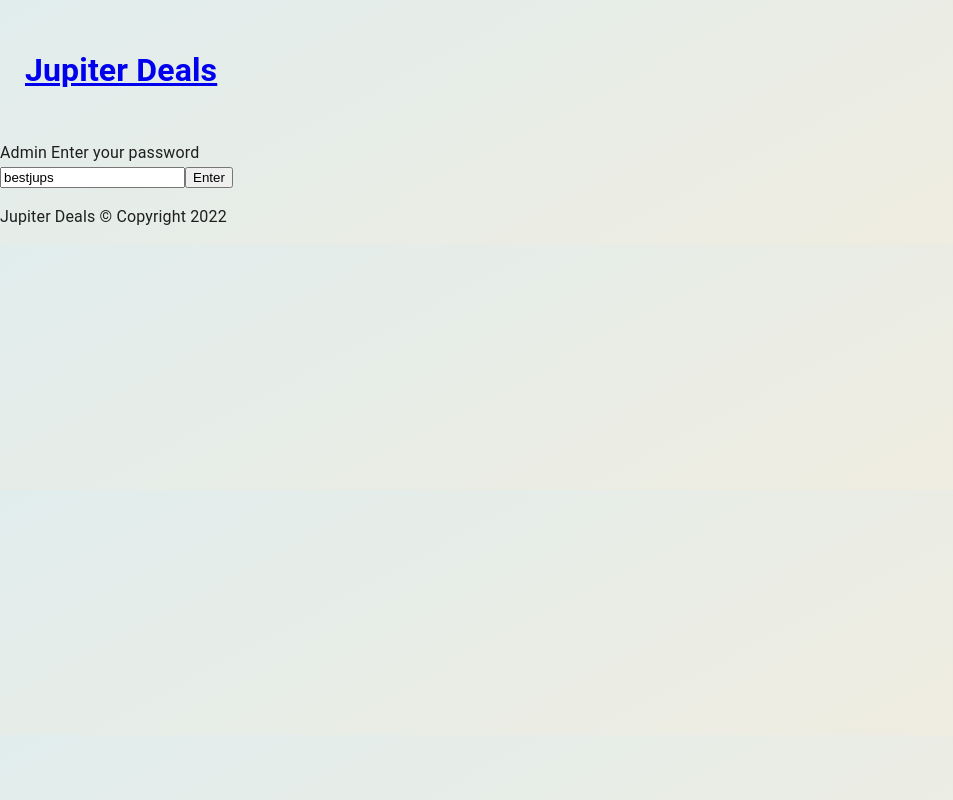
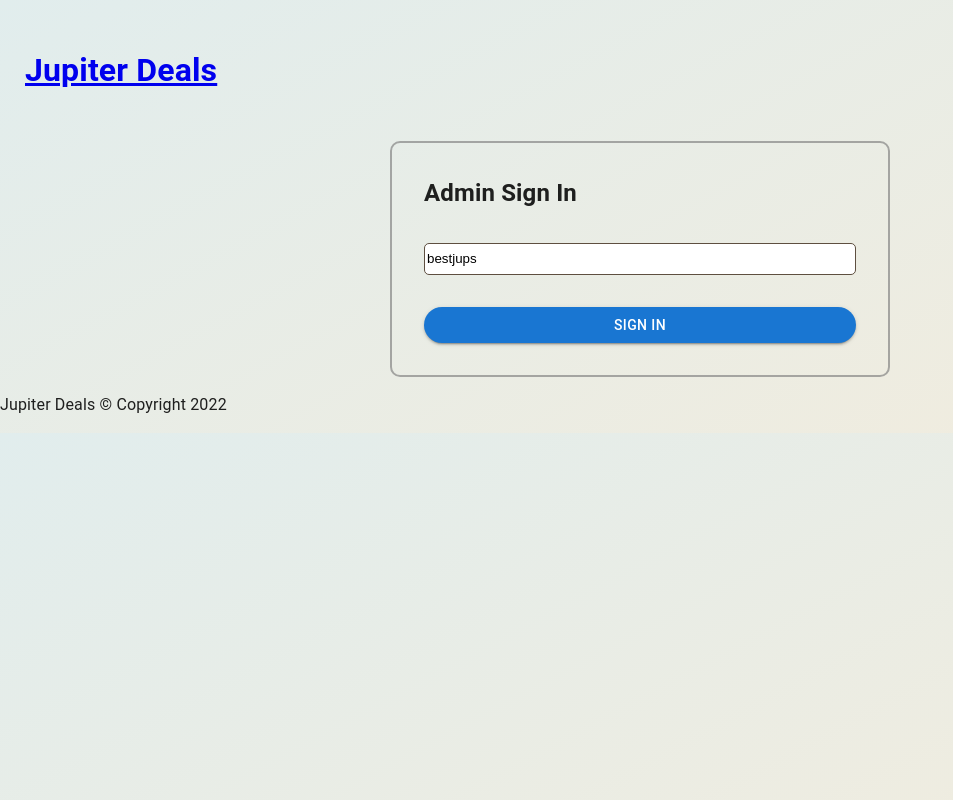
Before and after one commit to Jupiter115/crispy-guide, a React (Create React App) app: page /admin in a window 1280 px wide. Shown: the whole page, without its empty margins (0-953 px from the left). Built offline with nearby package versions, Linux system fonts and the light colour scheme.

Commit message:
admin  updates

```diff
--- /dev/null
+++ b/src/components/Admin.css
@@ -0,0 +1,30 @@
+button.admin_button {
+  border-radius: 25px;
+  width: 100%
+}
+
+.admin_div {
+  max-width: 500px;
+  padding: 2rem;
+  border: 2px solid rgba(128, 128, 128, 0.66);
+  border-radius: 10px;
+  margin: 0 auto;
+  /* background-color:   var(--clr-accent1); */
+}
+
+.admin_input {
+  width: 100%;
+  height: 2rem;
+  border-radius: 5px;
+  margin: 2rem 0 ;
+  border: 1px solid var(--clr-accent2);
+}
+
+.admin_input:focus {
+  outline: 2px solid var(--clr-accent3);
+}
+
+.admin_h2 {
+  margin: 0;
+  padding: 0;
+}
--- a/src/components/Admin.js
+++ b/src/components/Admin.js
@@ -1,6 +1,8 @@
 import React, { useEffect, useState } from "react";
 import { Alert, AlertTitle } from "@mui/material";
 import { useNavigate } from "react-router-dom";
+import { Button } from "@mui/material";
+import "./Admin.css";
 
 //Context provider
 export const LoginProvider = React.createContext();
@@ -27,16 +29,23 @@ export default function Admin() {
   }
 
   return (
-    <div className="Admin_div">
-      Admin Enter your password
+    <div className="admin_div">
+      <h2 className="admin_h2">Admin Sign In</h2>
       {warning && (
         <Alert severity="error" variant="filled">
           <AlertTitle>Invalid password!</AlertTitle> Please try again.
         </Alert>
       )}
       <form onSubmit={handleSubmit}>
-        <input type="text" onChange={handleChange} value={input} />
-        <button type="submit">Enter</button>
+        <input
+          type="text"
+          onChange={handleChange}
+          value={input}
+          className="admin_input"
+        />
+        <Button className="admin_button" type="submit" variant="contained">
+          Sign In
+        </Button>
       </form>
     </div>
   );
--- a/src/components/AdminDash.js
+++ b/src/components/AdminDash.js
@@ -35,8 +35,8 @@ export default function AdminDash() {
   }, []);
 
   //Table Settings
-  function createData(name, description, orig, price, edit, id) {
-    return { name, description, orig, price, edit, id };
+  function createData(name, description, price, edit, id) {
+    return { name, description, price, edit, id };
   }
 
   const rows = [];
@@ -46,11 +46,8 @@ export default function AdminDash() {
         item.title,
         item.description,
         "$" + item["orig"],
-        "$" + item["price"],
         <Link to={`/admin/edit/${item._id}`}>
           <EditIcon />
-          <br />
-          Edit
         </Link>,
         item._id
       )
@@ -85,7 +82,6 @@ export default function AdminDash() {
             <TableRow>
               <TableCell>Item</TableCell>
               <TableCell align="left">Description</TableCell>
-              <TableCell align="left">Original Price</TableCell>
               <TableCell align="left">Sale Price</TableCell>
               <TableCell align="center"></TableCell>
             </TableRow>
@@ -106,7 +102,6 @@ export default function AdminDash() {
                     ? row.description.slice(0, 75) + "..."
                     : row.description}
                 </TableCell>
-                <TableCell align="left">{row.orig}</TableCell>
                 <TableCell align="left">{row.price}</TableCell>
                 <TableCell align="center">{row.edit}</TableCell>
               </TableRow>
```
Also changed, not shown: 2 other files (tests, documents, lock files or other folders).
